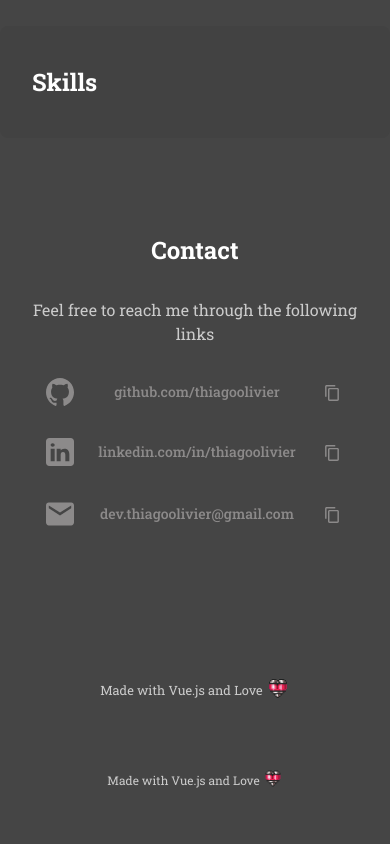
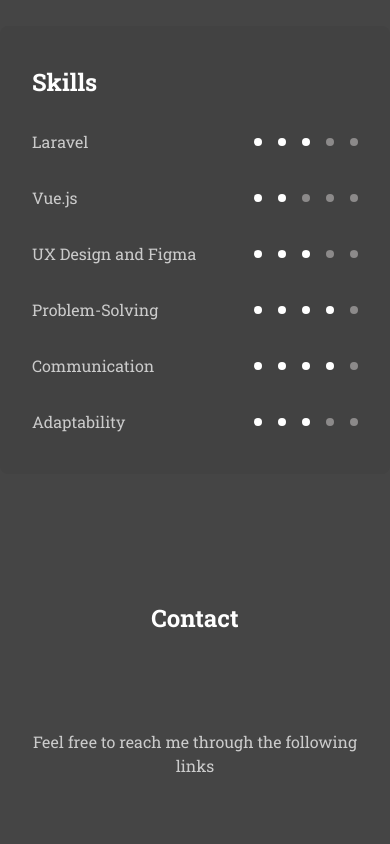
Before and after one commit to thiagoolivier/portfolio, a Vue app: page / in a window 390 px wide. Shown: the part 1020-1864 px from the top of the page. Built offline with nearby package versions, Linux system fonts and the light colour scheme.

Commit message:
Add skill component, logic and apply it

```diff
--- /dev/null
+++ b/src/components/Skill.vue
@@ -0,0 +1,16 @@
+<template>
+  <div class="flex items-center justify-between">
+    <span class="normal-text"><slot></slot></span>
+    <div class="flex space-x-4">
+      <template v-for="n in 5">
+        <div class="w-2 h-2 bg-[#8C8A8A] rounded-full" :class="{ 'bg-white': n <= skillLevel }"></div>
+      </template>
+    </div>
+  </div>
+</template>
+
+<script setup>
+const props = defineProps({
+  skillLevel: Number, //1 to number of items in the template. Zero if you want none to be highlighted
+})
+</script>
--- a/src/layouts/RightDiv.vue
+++ b/src/layouts/RightDiv.vue
@@ -1,8 +1,3 @@
-<script setup>
-import ContactOption from '../components/ContactOption.vue';
-import Container from "../components/Container.vue";
-</script>
-
 <template>
   <div id="right-div" class="scroll-smooth">
     <Container id="about-me" class="bg-[#424242]">
@@ -21,19 +16,25 @@ import Container from "../components/Container.vue";
 
     <Container id="skills" class="bg-[#424242]">
       <h2 class="content-title">Skills</h2>
+      <Skill :skillLevel="3"><slot>Laravel</slot></Skill>
+      <Skill :skillLevel="2"><slot>Vue.js</slot></Skill>
+      <Skill :skillLevel="3"><slot>UX Design and Figma</slot></Skill>
+      <Skill :skillLevel="4"><slot>Problem-Solving</slot></Skill>
+      <Skill :skillLevel="4"><slot>Communication</slot></Skill>
+      <Skill :skillLevel="3"><slot>Adaptability</slot></Skill>
     </Container>
 
-    <Container id="contact" class="flex flex-col items-center py-24 space-y-16">
+    <Container id="contact" class="flex flex-col items-center pt-32 md:pb-[18rem] max-sm:pb-[10rem] space-y-[6rem]">
       <h2 class="content-title">Contact</h2>
       <p class="normal-text text-center">Feel free to reach me through the following links</p>
 
       <div class="space-y-8">
         <ContactOption :title="'Link to Github'" :url="'https://www.github.com/thiagoolivier'">
           <template #contact-icon>
-            <svg width="28" height="28" viewBox="0 0 28 28" fill="none" xmlns="http://www.w3.org/2000/svg">
+            <svg class="svg-icon" width="28" height="28" viewBox="0 0 28 28" xmlns="http://www.w3.org/2000/svg">
               <path
                 d="M14 0C21.7318 0 28 6.42621 28 14.353C28 20.7257 23.947 26.1256 18.3406 27.9987C18.3419 27.9935 18.3445 27.985 18.3445 27.985C18.3445 27.985 17.3995 27.5309 17.4198 26.7206C17.4421 25.8288 17.4198 23.7483 17.4198 22.9843C17.4198 21.673 16.6104 20.7439 16.6104 20.7439C16.6104 20.7439 22.9594 20.817 22.9594 13.8721C22.9594 11.1927 21.5931 9.79785 21.5931 9.79785C21.5931 9.79785 22.3109 6.93704 21.3449 5.72357C20.2625 5.60352 18.3228 6.78438 17.4949 7.33632C17.4949 7.33632 16.1827 6.78438 14 6.78438C11.8173 6.78438 10.5051 7.33632 10.5051 7.33632C9.67718 6.78438 7.73818 5.60352 6.65509 5.72357C5.68909 6.93704 6.40691 9.79785 6.40691 9.79785C6.40691 9.79785 5.04064 11.192 5.04064 13.8721C5.04064 20.817 11.3896 20.7439 11.3896 20.7439C11.3896 20.7439 10.7501 21.4851 10.6101 22.5746C10.1672 22.7286 9.51491 22.9191 8.988 22.9191C7.61027 22.9191 6.56218 21.5457 6.17782 20.9109C5.79918 20.2846 5.02282 19.7588 4.29864 19.7588C3.822 19.7588 3.58909 20.0034 3.58909 20.2827C3.58909 20.5619 4.25727 20.757 4.69827 21.275C5.628 22.3671 5.61145 24.8228 8.92436 24.8228C9.28391 24.8228 10.0183 24.7321 10.5713 24.6558C10.5681 25.4289 10.5668 26.245 10.5789 26.7219C10.5986 27.5322 9.65427 27.9863 9.65427 27.9863C9.65427 27.9863 9.65682 27.9941 9.65809 28C4.053 26.1256 0 20.7257 0 14.353C0 6.42621 6.26818 0 14 0Z"
-                fill="#8C8A8A" />
+                />
             </svg>
           </template>
 
@@ -44,10 +45,10 @@ import Container from "../components/Container.vue";
 
         <ContactOption :title="'Link to Linkedin'" :url="'https://www.linkedin.com/in/thiagoolivier/'">
           <template #contact-icon>
-            <svg width="28" height="28" viewBox="0 0 28 28" fill="none" xmlns="http://www.w3.org/2000/svg">
+            <svg class="svg-icon" width="28" height="28" viewBox="0 0 28 28" xmlns="http://www.w3.org/2000/svg">
               <path
                 d="M24.6667 0H3.33333C1.49333 0 0 1.49333 0 3.33333V24.6667C0 26.5067 1.49333 28 3.33333 28H24.6667C26.5067 28 28 26.5067 28 24.6667V3.33333C28 1.49333 26.5067 0 24.6667 0ZM8.66667 10.6667V23.3333H4.66667V10.6667H8.66667ZM4.66667 6.98C4.66667 6.04667 5.46667 5.33333 6.66667 5.33333C7.86667 5.33333 8.62 6.04667 8.66667 6.98C8.66667 7.91333 7.92 8.66667 6.66667 8.66667C5.46667 8.66667 4.66667 7.91333 4.66667 6.98ZM23.3333 23.3333H19.3333C19.3333 23.3333 19.3333 17.16 19.3333 16.6667C19.3333 15.3333 18.6667 14 17 13.9733H16.9467C15.3333 13.9733 14.6667 15.3467 14.6667 16.6667C14.6667 17.2733 14.6667 23.3333 14.6667 23.3333H10.6667V10.6667H14.6667V12.3733C14.6667 12.3733 15.9533 10.6667 18.54 10.6667C21.1867 10.6667 23.3333 12.4867 23.3333 16.1733V23.3333Z"
-                fill="#8C8A8A" />
+                />
             </svg>
           </template>
 
@@ -58,10 +59,10 @@ import Container from "../components/Container.vue";
 
         <ContactOption :title="'Send e-mail to dev.thiagoolivier@gmail.com'" :url="'mailto:dev.thiagoolivier@gmail.com'">
           <template #contact-icon>
-            <svg width="28" height="32" viewBox="0 0 28 32" fill="none" xmlns="http://www.w3.org/2000/svg">
+            <svg class="svg-icon" width="28" height="32" viewBox="0 0 28 32" xmlns="http://www.w3.org/2000/svg">
               <path
                 d="M25.2 4.57886H2.8C1.26 4.57886 0.014 5.86373 0.014 7.43412L0 24.5657C0 26.1361 1.26 27.421 2.8 27.421H25.2C26.74 27.421 28 26.1361 28 24.5657V7.43412C28 5.86373 26.74 4.57886 25.2 4.57886ZM25.2 10.2894L14 17.4275L2.8 10.2894V7.43412L14 14.5723L25.2 7.43412V10.2894Z"
-                fill="#8C8A8A" />
+                />
             </svg>
           </template>
 
@@ -71,24 +72,11 @@ import Container from "../components/Container.vue";
         </ContactOption>
       </div>
     </Container>
-
-    <p class="py-12 text-center">
-      <small class="normal-text align-bottom">Made with Vue.js and Love </small>
-      <img class="inline w-6" src="/images/heart-tank.gif" alt="Megaman-x heart tank GIF.">
-    </p>
   </div>
 </template>
 
-<style>
-.content-title {
-  @apply font-bold text-2xl text-white
-}
-
-.svg-icon {
-  @apply inline transition ease-in delay-[50ms] fill-[#8C8A8A] hover:fill-white
-}
-
-.normal-text {
-  @apply text-[#CBCBCB] space-y-4
-}
-</style>
+<script setup>
+import ContactOption from '../components/ContactOption.vue';
+import Container from "../components/Container.vue";
+import Skill from "../components/Skill.vue";
+</script>
```
